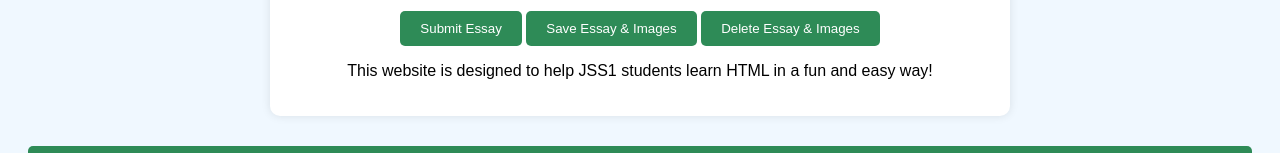
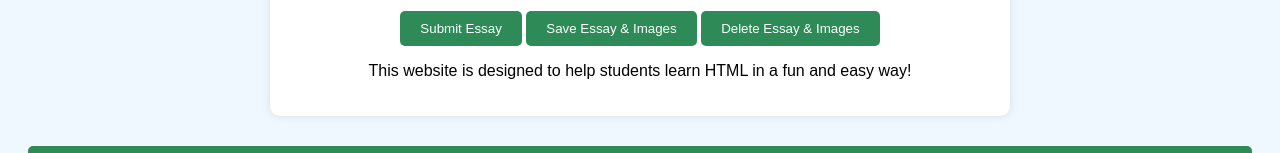
Before and after one commit to olanexam-alt/haliyah, a plain HTML site: page index.html in a window 1280 px wide. Shown: the part 790-943 px from the top of the page. Drawn offline with Linux system fonts and the light colour scheme.

Commit message:
Update index.html

```diff
--- a/index.html
+++ b/index.html
@@ -126,7 +126,7 @@
         <button onclick="deleteAll()">Delete Essay & Images</button>
 
         <!-- A short message for students -->
-        <p>This website is designed to help JSS1 students learn HTML in a fun and easy way!</p>
+        <p>This website is designed to help students learn HTML in a fun and easy way!</p>
     </div>
 
     <!-- Footer at the bottom of the page -->
```
